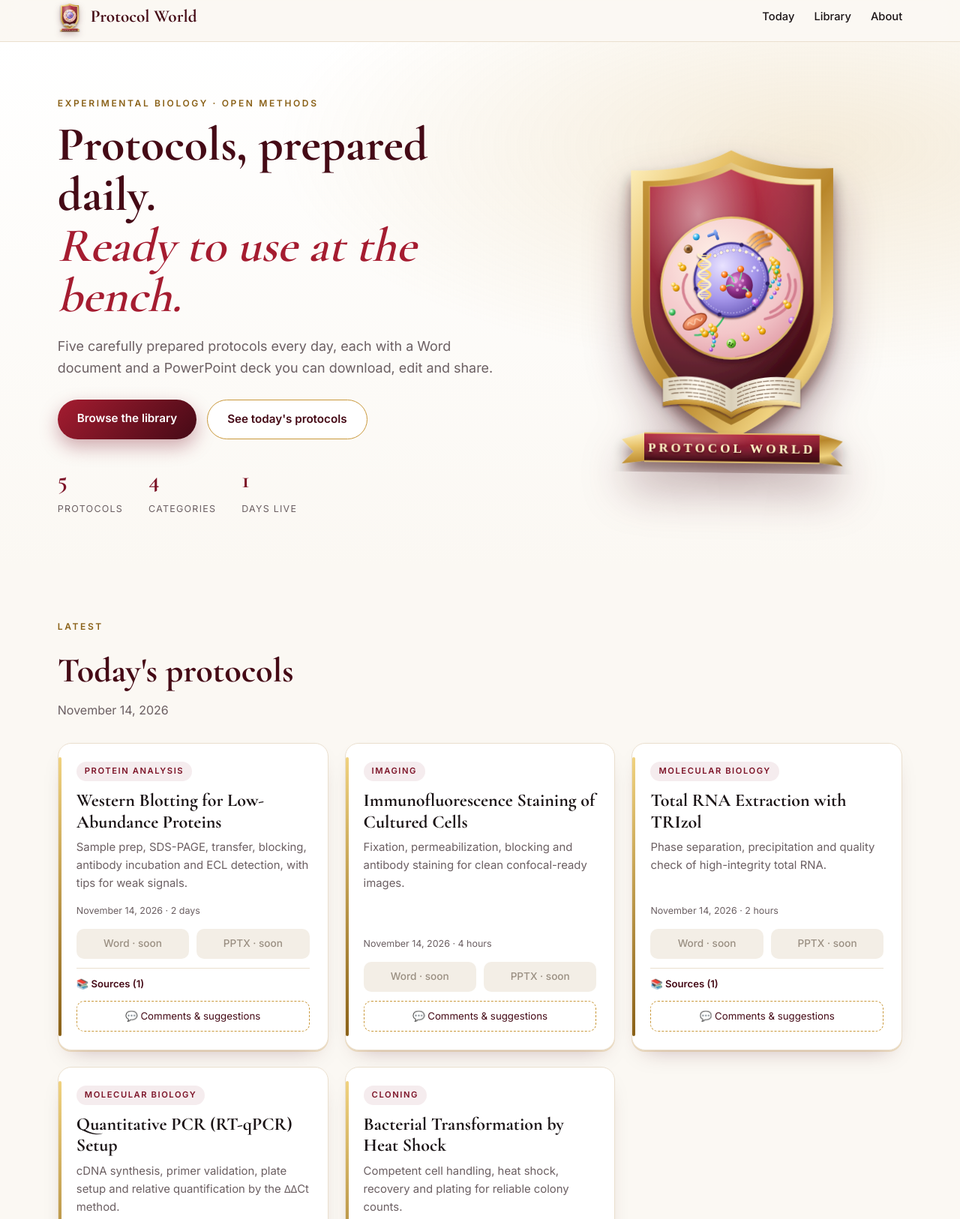
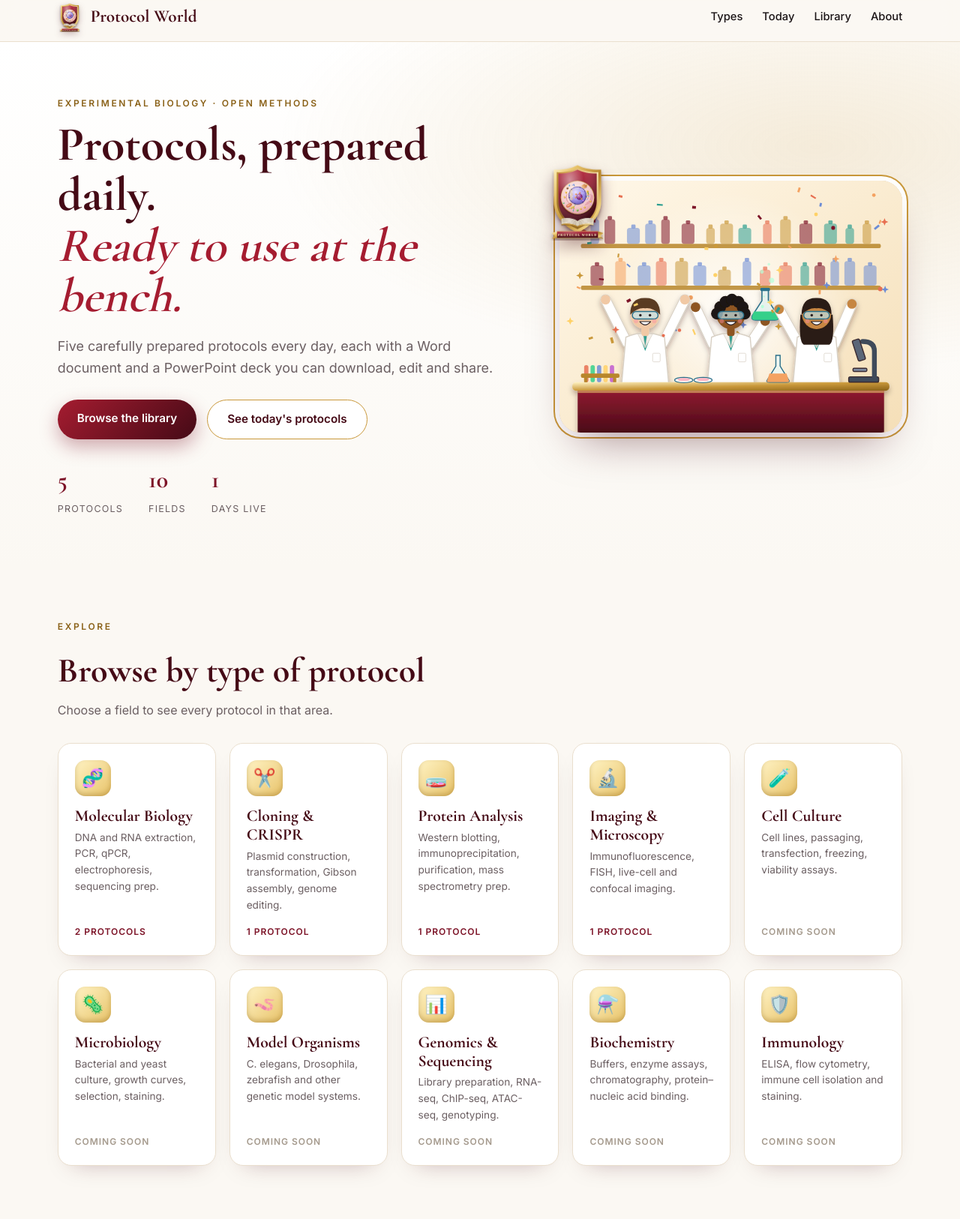
Before and after one commit to ProtocolWorld/ProtocolWorld, a plain HTML site: page index.html in a window 1280 px wide. Shown: the part 9-1635 px from the top of the page at 75% size. Drawn offline with nearby package versions, Linux system fonts and the light colour scheme.

Commit message:
Add lab celebration hero art and browse-by-type sections
Co-Authored-By: Claude Sonnet 5.5 <noreply@anthropic.com>
Claude-Session: https://claude.ai/code/session_0186A1PmaW83ofKHhejzqJmN

```diff
--- a/app.js
+++ b/app.js
@@ -2,6 +2,19 @@
 // You never need to edit this file: add or change protocols in the CMS (see README).
 const $ = (id) => document.getElementById(id);
 let ALL = [], activeCat = "All", query = "";
+
+const TYPES = [
+  { name: "Molecular Biology", icon: "🧬", desc: "DNA and RNA extraction, PCR, qPCR, electrophoresis, sequencing prep." },
+  { name: "Cloning & CRISPR", icon: "✂️", desc: "Plasmid construction, transformation, Gibson assembly, genome editing." },
+  { name: "Protein Analysis", icon: "🧫", desc: "Western blotting, immunoprecipitation, purification, mass spectrometry prep." },
+  { name: "Imaging & Microscopy", icon: "🔬", desc: "Immunofluorescence, FISH, live-cell and confocal imaging." },
+  { name: "Cell Culture", icon: "🧪", desc: "Cell lines, passaging, transfection, freezing, viability assays." },
+  { name: "Microbiology", icon: "🦠", desc: "Bacterial and yeast culture, growth curves, selection, staining." },
+  { name: "Model Organisms", icon: "🪱", desc: "C. elegans, Drosophila, zebrafish and other genetic model systems." },
+  { name: "Genomics & Sequencing", icon: "📊", desc: "Library preparation, RNA-seq, ChIP-seq, ATAC-seq, genotyping." },
+  { name: "Biochemistry", icon: "⚗️", desc: "Buffers, enzyme assays, chromatography, protein–nucleic acid binding." },
+  { name: "Immunology", icon: "🛡️", desc: "ELISA, flow cytometry, immune cell isolation and staining." },
+];
 
 const esc = (s) => String(s ?? "").replace(/[&<>"']/g, (c) => ({ "&": "&amp;", "<": "&lt;", ">": "&gt;", '"': "&quot;", "'": "&#39;" }[c]));
 const fmtDate = (d) => { const x = new Date(d + "T12:00:00"); return isNaN(x) ? "" : x.toLocaleDateString(undefined, { year: "numeric", month: "long", day: "numeric" }); };
@@ -75,15 +88,31 @@ function render() {
   $("libGrid").innerHTML = list.map(card).join("");
   $("empty").hidden = list.length > 0;
 
-  const cats = ["All", ...new Set(ALL.map((p) => p.category).filter(Boolean))];
+  const used = ALL.map((p) => p.category).filter(Boolean);
+  const cats = ["All", ...TYPES.map((t) => t.name).filter((n) => used.includes(n)), ...new Set(used.filter((c) => !TYPES.some((t) => t.name === c)))];
+  const counts = {}; ALL.forEach((p) => { counts[p.category] = (counts[p.category] || 0) + 1; });
+  $("typesGrid").innerHTML = TYPES.map((t) => {
+    const n = counts[t.name] || 0;
+    return `<button class="type ${n ? "" : "empty-type"}" data-c="${esc(t.name)}">
+      <span class="ico">${t.icon}</span>
+      <h3>${esc(t.name)}</h3>
+      <p>${esc(t.desc)}</p>
+      <span class="count">${n ? n + (n === 1 ? " protocol" : " protocols") : "Coming soon"}</span>
+    </button>`;
+  }).join("");
   $("chips").innerHTML = cats.map((c) => `<button class="chip ${c === activeCat ? "on" : ""}" data-c="${esc(c)}">${esc(c)}</button>`).join("");
 
   const days = new Set(ALL.map((p) => p.date)).size;
   $("stats").innerHTML = `<div><strong>${ALL.length}</strong><span>Protocols</span></div>
-    <div><strong>${cats.length - 1}</strong><span>Categories</span></div>
+    <div><strong>${TYPES.length}</strong><span>Fields</span></div>
     <div><strong>${days}</strong><span>Days live</span></div>`;
 }
 
+$("typesGrid").addEventListener("click", (e) => {
+  const b = e.target.closest(".type"); if (!b) return;
+  activeCat = b.dataset.c; query = ""; $("search").value = ""; render();
+  $("library").scrollIntoView({ behavior: "smooth" });
+});
 $("chips").addEventListener("click", (e) => { const b = e.target.closest(".chip"); if (b) { activeCat = b.dataset.c; render(); } });
 $("search").addEventListener("input", (e) => { query = e.target.value; render(); });
 $("year").textContent = new Date().getFullYear();
--- a/data/protocols.json
+++ b/data/protocols.json
@@ -18,7 +18,7 @@
     },
     {
       "title": "Immunofluorescence Staining of Cultured Cells",
-      "category": "Imaging",
+      "category": "Imaging & Microscopy",
       "date": "2026-11-14",
       "duration": "4 hours",
       "summary": "Fixation, permeabilization, blocking and antibody staining for clean confocal-ready images.",
@@ -60,7 +60,7 @@
     },
     {
       "title": "Bacterial Transformation by Heat Shock",
-      "category": "Cloning",
+      "category": "Cloning & CRISPR",
       "date": "2026-11-14",
       "duration": "2 hours",
       "summary": "Competent cell handling, heat shock, recovery and plating for reliable colony counts.",
--- a/index.html
+++ b/index.html
@@ -16,6 +16,7 @@
 <header class="nav">
   <a class="brand" href="#top"><img src="assets/logo.svg" alt="Protocol World crest"><span>Protocol World</span></a>
   <nav>
+    <a href="#types">Types</a>
     <a href="#today">Today</a>
     <a href="#library">Library</a>
     <a href="#about">About</a>
@@ -33,12 +34,22 @@
     </div>
     <div class="stats" id="stats"></div>
   </div>
-  <div class="hero-logo">
-    <img src="assets/logo.svg" alt="Protocol World 3D crest">
+  <div class="hero-art">
+    <img class="art" src="assets/lab-celebration.svg" alt="Scientists celebrating a successful experiment in the lab">
+    <img class="badge" src="assets/logo.svg" alt="Protocol World crest">
   </div>
 </section>
 
-<section class="section" id="today">
+<section class="section" id="types">
+  <div class="section-head">
+    <p class="eyebrow">Explore</p>
+    <h2>Browse by type of protocol</h2>
+    <p class="sub">Choose a field to see every protocol in that area.</p>
+  </div>
+  <div class="types" id="typesGrid"></div>
+</section>
+
+<section class="section alt" id="today">
   <div class="section-head">
     <p class="eyebrow">Latest</p>
     <h2>Today's protocols</h2>
@@ -47,7 +58,7 @@
   <div class="grid" id="todayGrid"></div>
 </section>
 
-<section class="section alt" id="library">
+<section class="section" id="library">
   <div class="section-head">
     <p class="eyebrow">Archive</p>
     <h2>Protocol library</h2>
--- a/style.css
+++ b/style.css
@@ -35,9 +35,7 @@ a{color:inherit;text-decoration:none}
 .stats{display:flex;gap:34px;margin-top:10px}
 .stats div strong{display:block;font-family:var(--serif);font-size:2rem;color:var(--crimson)}
 .stats div span{font-size:.78rem;letter-spacing:.1em;text-transform:uppercase;color:var(--muted)}
-.hero-logo{display:flex;justify-content:center;perspective:900px}
-.hero-logo img{width:min(100%,360px);filter:drop-shadow(0 30px 30px rgba(69,10,22,.35));
-  animation:float 6s ease-in-out infinite;transform-style:preserve-3d}
+
 @keyframes float{0%,100%{transform:translateY(0) rotateY(-6deg)}50%{transform:translateY(-14px) rotateY(6deg)}}
 
 /* SECTIONS */
@@ -85,7 +83,7 @@ footer p{margin:0;font-size:.85rem;opacity:.8}
 
 @media(max-width:820px){
   .hero{grid-template-columns:1fr;text-align:left}
-  .hero-logo{order:-1}.hero-logo img{width:200px}
+  .hero-art{order:-1}
   .nav nav{gap:16px;font-size:.85rem}.brand span{display:none}
   .about{flex-direction:column;text-align:center}
 }
@@ -107,3 +105,20 @@ footer p{margin:0;font-size:.85rem;opacity:.8}
 .src ol{margin:8px 0 0;padding-left:18px}
 .src li{margin-bottom:6px;line-height:1.45}
 .src a{color:var(--crimson);text-decoration:underline;text-underline-offset:2px;word-break:break-word}
+
+/* HERO ART */
+.hero-art{position:relative}
+.hero-art .art{width:100%;display:block;border-radius:28px;box-shadow:0 30px 60px -25px rgba(69,10,22,.5),0 0 0 6px #fff,0 0 0 8px var(--gold)}
+.hero-art .badge{position:absolute;left:-18px;top:-22px;width:84px;filter:drop-shadow(0 10px 10px rgba(69,10,22,.4));animation:float 6s ease-in-out infinite}
+
+/* TYPES */
+.types{display:grid;grid-template-columns:repeat(auto-fill,minmax(210px,1fr));gap:18px}
+.type{font:inherit;text-align:left;cursor:pointer;background:#fff;border:1px solid var(--line);border-radius:18px;padding:22px;display:flex;flex-direction:column;gap:6px;
+  box-shadow:0 14px 30px -20px rgba(69,10,22,.35);transition:transform .25s,box-shadow .25s,border-color .25s}
+.type:hover{transform:translateY(-5px);border-color:var(--gold);box-shadow:0 24px 40px -22px rgba(69,10,22,.5)}
+.type .ico{width:48px;height:48px;border-radius:14px;display:grid;place-items:center;font-size:1.5rem;background:linear-gradient(135deg,#fff3c4,#e8c36a);box-shadow:inset 0 -3px 6px rgba(138,97,24,.35)}
+.type h3{font-family:var(--serif);font-size:1.35rem;margin:8px 0 0;color:var(--crimson-d);line-height:1.15}
+.type p{margin:0;font-size:.85rem;color:var(--muted);flex:1}
+.type .count{margin-top:8px;font-size:.75rem;font-weight:600;letter-spacing:.08em;text-transform:uppercase;color:var(--crimson)}
+.type.empty-type .count{color:#a59a8d}
+@media(max-width:820px){.hero-art .badge{width:64px;left:-6px;top:-18px}}
```
Also changed, not shown: assets/lab-celebration.svg (added), 1 other file.
